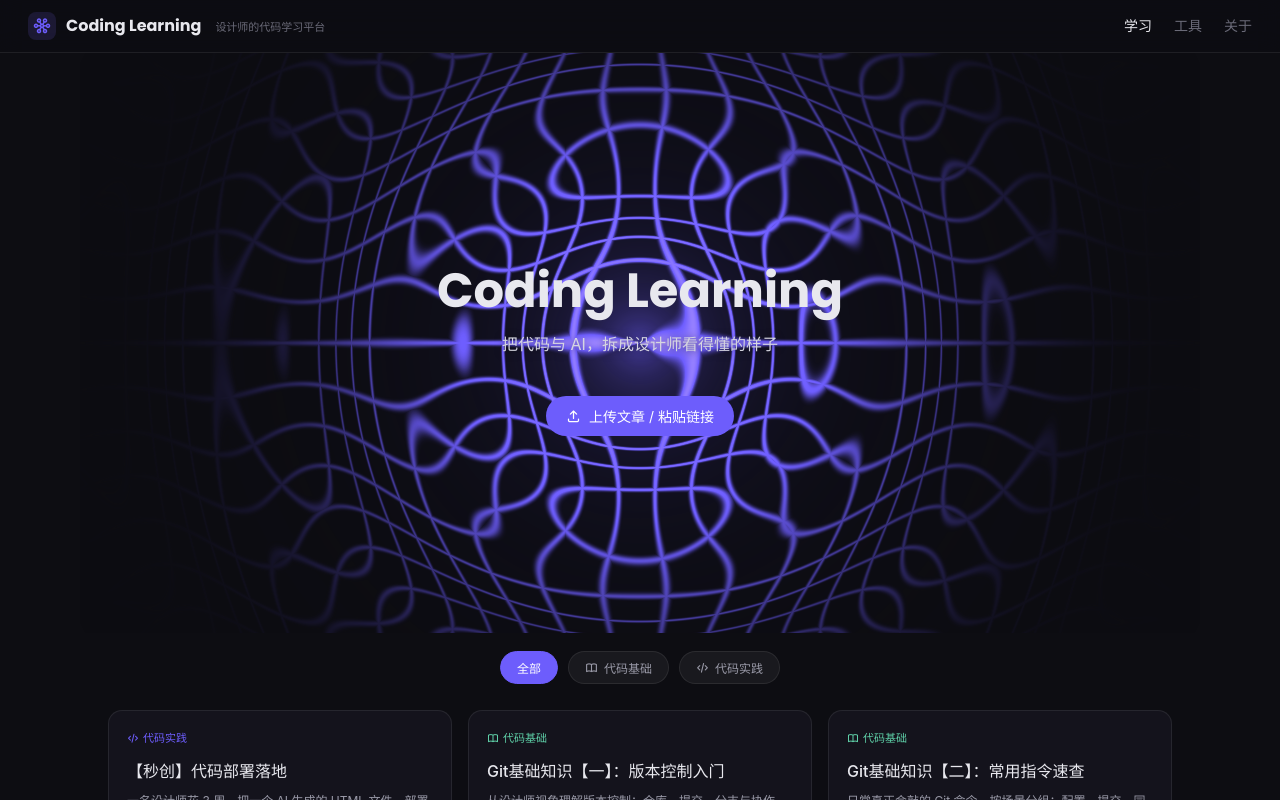
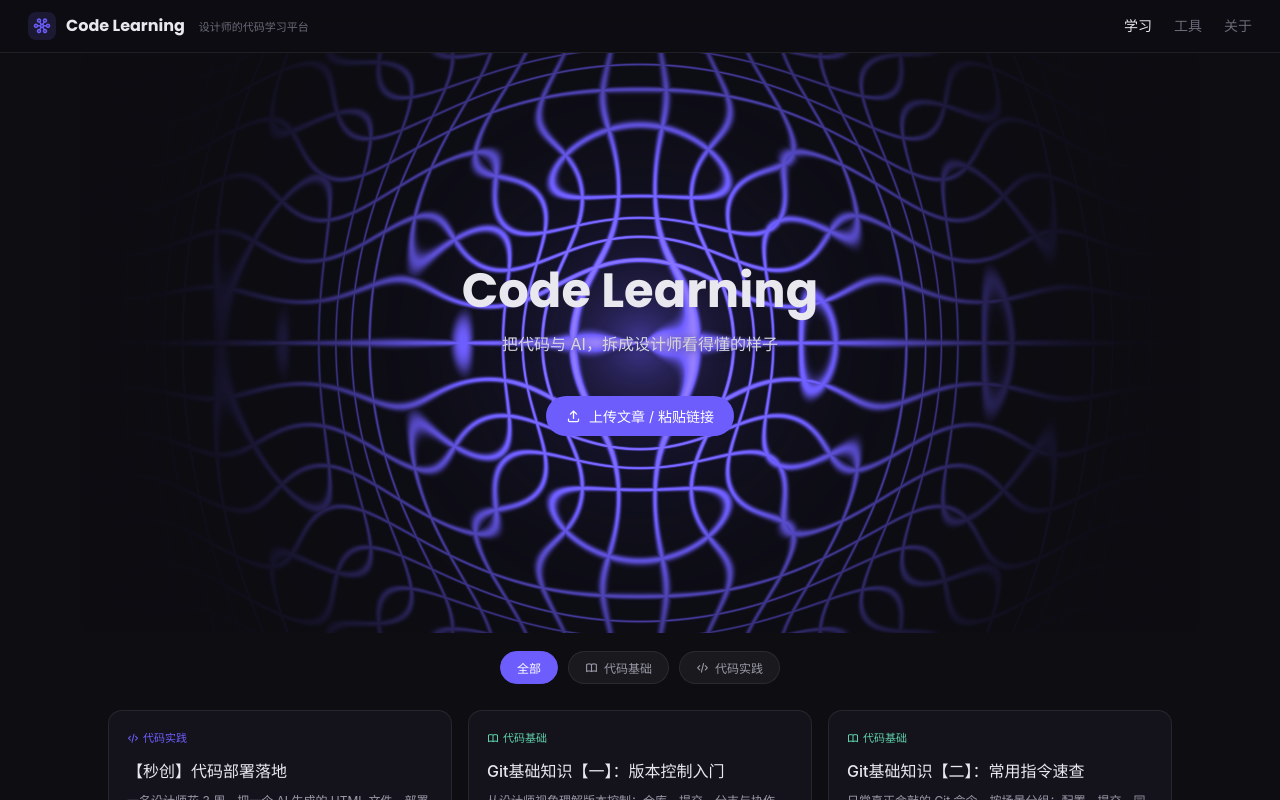
Before and after one commit to lmqinsydney-lab/coding-learning, a React (Vite) app: page /#/ in a window 1280 px wide. Shown: the top 800 px of the page. Built offline with nearby package versions, Linux system fonts and the light colour scheme.

Commit message:
content: 产品名 Coding Learning → Code Learning（显示名）
更新 Hero 标题、顶导品牌名、页面 title 三处显示名。
仓库名/网址 coding-learning（标识符）保持不变，线上链接不受影响。

Co-Authored-By: Claude Opus 4.8 <noreply@anthropic.com>

```diff
--- a/index.html
+++ b/index.html
@@ -3,7 +3,7 @@
   <head>
     <meta charset="UTF-8" />
     <meta name="viewport" content="width=device-width, initial-scale=1.0" />
-    <title>Coding Learning · 设计师的代码 / AI 学习平台</title>
+    <title>Code Learning · 设计师的代码 / AI 学习平台</title>
     <link rel="preconnect" href="https://fonts.googleapis.com" />
     <link rel="preconnect" href="https://fonts.gstatic.com" crossorigin />
     <link
--- a/src/shell/AppShell.tsx
+++ b/src/shell/AppShell.tsx
@@ -9,7 +9,7 @@ export function AppShell() {
           <span className="brand-mark">
             <Icon name="topology-star-3" size={18} style={{ color: 'var(--accent)' }} />
           </span>
-          <span className="brand-name">Coding&nbsp;Learning</span>
+          <span className="brand-name">Code&nbsp;Learning</span>
           <span className="brand-sub">设计师的代码学习平台</span>
         </Link>
         <nav className="topnav">
--- a/src/shell/CatalogPage.tsx
+++ b/src/shell/CatalogPage.tsx
@@ -25,7 +25,7 @@ export function CatalogPage() {
       <section className="hero">
         <HeroBackground />
         <div className="hero-inner">
-          <h1 className="hero-title">Coding Learning</h1>
+          <h1 className="hero-title">Code Learning</h1>
           <p className="hero-sub">把代码与 AI，拆成设计师看得懂的样子</p>
           <button className="hero-cta" onClick={() => alert('上传 / 粘贴链接：敬请期待（二期）')}>
             <Icon name="upload" size={15} /> 上传文章 / 粘贴链接
```
